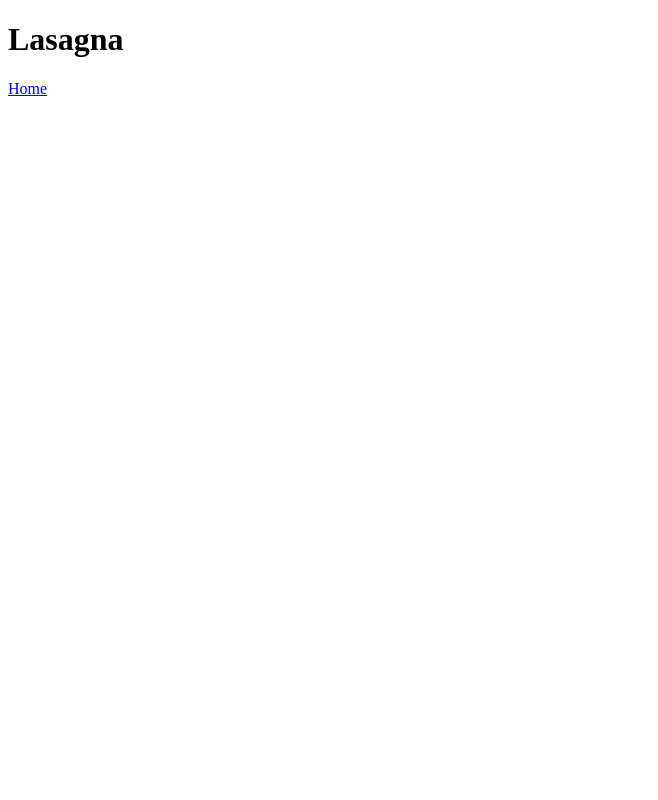
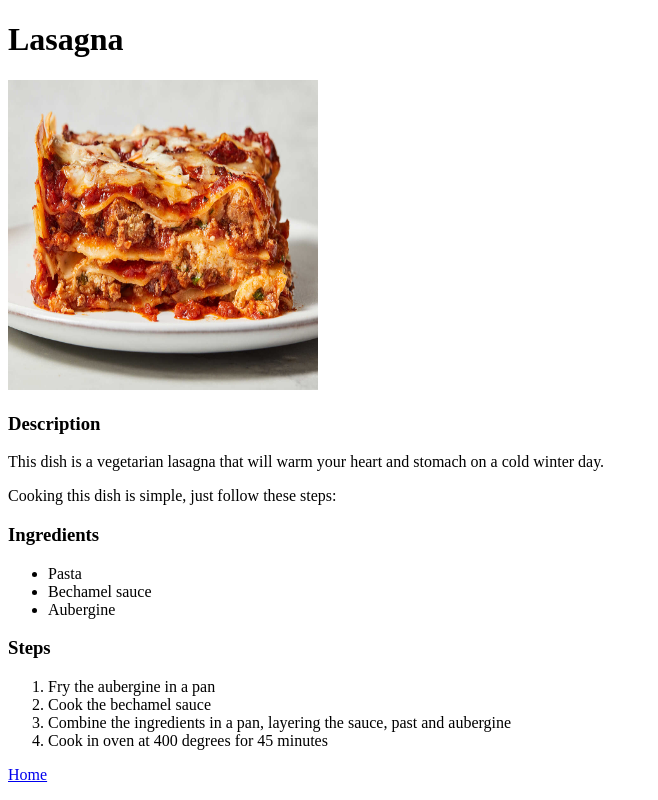
Before and after one commit to GrayCubone/odin-recipes, a plain HTML site: page recipes/lasagna.html in a window 1280 px wide. Shown: the whole page, without its empty margins (0-658 px from the left). Drawn offline with Linux system fonts and the light colour scheme.

Commit message:
Add contents of lasagna recipe

```diff
--- a/recipes/lasagna.html
+++ b/recipes/lasagna.html
@@ -7,6 +7,24 @@
 </head>
 <body>
     <h1>Lasagna</h1>
+    <img src="../images/Lasagna.jpg" height="310" width="310">
+    <h3>Description</h3>
+    <p>This dish is a vegetarian lasagna that will warm your heart and stomach on a cold winter day.</p>
+    <p>Cooking this dish is simple, just follow these steps:</p>
+    <h3>Ingredients</h3>
+    <ul>
+        <li>Pasta</li>
+        <li>Bechamel sauce</li>
+        <li>Aubergine</li>
+    </ul>
+    <h3>Steps</h3>
+    <ol>
+        <li>Fry the aubergine in a pan</li>
+        <li>Cook the bechamel sauce</li>
+        <li>Combine the ingredients in a pan, layering the sauce, past and aubergine</li>
+        <li>Cook in oven at 400 degrees for 45 minutes</li>
+    </ol>
+
     <a href="../index.html">Home</a>
 </body>
 </html>
```
Also changed, not shown: images/Lasagna.jpg (added).
